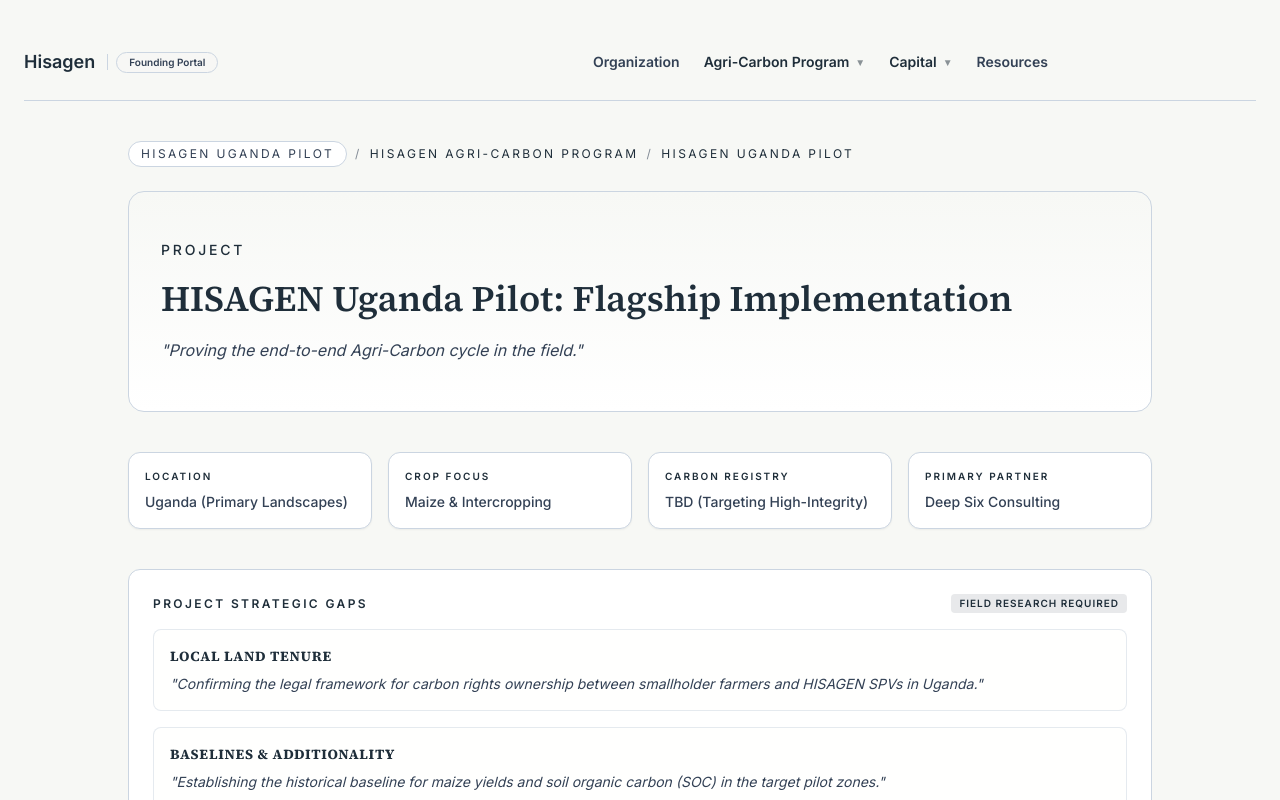
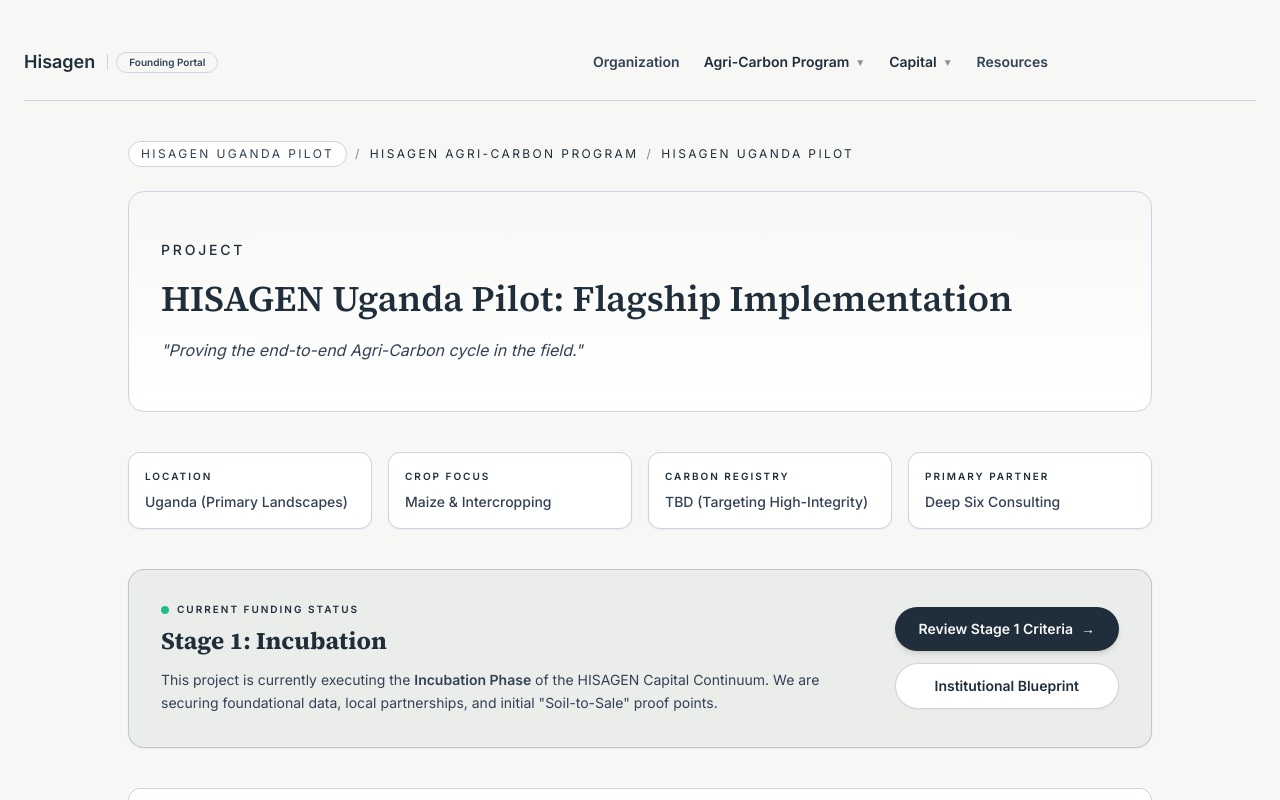
Before and after one commit to juakali100/hisagen, a Next.js app: page /project/hisagen-uganda in a window 1280 px wide. Shown: the top 800 px of the page. Built offline with nearby package versions, Linux system fonts and the light colour scheme.

Commit message:
feat: implement hybrid capital strategy and triad differentiation notes

```diff
--- a/src/app/program/page.tsx
+++ b/src/app/program/page.tsx
@@ -81,6 +81,27 @@ export default function ProgramPage() {
             A <strong>Project</strong> is a specific, time-bound implementation of a Program’s skeleton in a precise location. It involves local landholders, specific ground-truth data, and a dedicated capital allocation.
           </p>
           <p className="text-xs text-emerald-600 mt-3 font-medium italic">Example: The Uganda Maize Pilot (Stage 1)</p>
+        </div>
+      </section>
+
+      <section className="mt-10 rounded-xl border border-mist bg-parchment/10 p-8 text-center">
+        <p className="text-[10px] font-bold uppercase tracking-[0.3em] text-secondary/40 mb-4">Venture Architecture</p>
+        <h2 className="text-xl font-bold text-secondary mb-6 italic">"The Venture Triad"</h2>
+        <div className="grid gap-8 md:grid-cols-3">
+          <div>
+            <p className="text-xs font-bold uppercase tracking-widest text-secondary">The Product</p>
+            <p className="mt-2 text-sm font-semibold text-slate">Agri-Carbon Program</p>
+          </div>
+          <div className="hidden md:block text-2xl text-mist">+</div>
+          <div>
+            <p className="text-xs font-bold uppercase tracking-widest text-secondary">The Location</p>
+            <p className="mt-2 text-sm font-semibold text-slate">Uganda Pilot Project</p>
+          </div>
+          <div className="hidden md:block text-2xl text-mist">+</div>
+          <div>
+            <p className="text-xs font-bold uppercase tracking-widest text-secondary">The Fuel</p>
+            <p className="mt-2 text-sm font-semibold text-slate">Capital Continuum</p>
+          </div>
         </div>
       </section>
 
--- a/src/app/project/hisagen-uganda/page.tsx
+++ b/src/app/project/hisagen-uganda/page.tsx
@@ -46,6 +46,34 @@ export default function PilotPage() {
             <p className="mt-2 text-sm text-slate font-medium">{item.value}</p>
           </div>
         ))}
+      </section>
+
+      <section className="mt-10 rounded-2xl border border-secondary/20 bg-secondary/5 p-8 flex flex-col md:flex-row items-center gap-8 shadow-sm">
+        <div className="flex-1">
+          <div className="flex items-center gap-2 mb-2">
+            <span className="h-2 w-2 rounded-full bg-emerald-500 animate-pulse"></span>
+            <p className="text-[10px] font-bold uppercase tracking-[0.2em] text-secondary">Current Funding Status</p>
+          </div>
+          <h2 className="text-2xl font-bold text-secondary">Stage 1: Incubation</h2>
+          <p className="mt-3 text-sm text-slate leading-relaxed">
+            This project is currently executing the <strong>Incubation Phase</strong> of the HISAGEN Capital Continuum. We are securing foundational data, local partnerships, and initial "Soil-to-Sale" proof points.
+          </p>
+        </div>
+        <div className="flex flex-col gap-3 w-full md:w-auto">
+          <a
+            href="/stage-1"
+            className="inline-flex items-center justify-center rounded-full bg-secondary px-6 py-3 text-sm font-bold text-parchment hover:bg-secondary/90 transition-all shadow-md group"
+          >
+            Review Stage 1 Criteria
+            <span className="ml-2 group-hover:translate-x-1 transition-transform">→</span>
+          </a>
+          <a
+            href="/funding-roadmap/capital-continuum"
+            className="inline-flex items-center justify-center rounded-full border border-secondary/20 bg-white px-6 py-3 text-sm font-bold text-secondary hover:bg-parchment/50 transition-all shadow-sm"
+          >
+            Institutional Blueprint
+          </a>
+        </div>
       </section>
 
       <section className="mt-10 rounded-xl border border-mist bg-white p-6">
```
